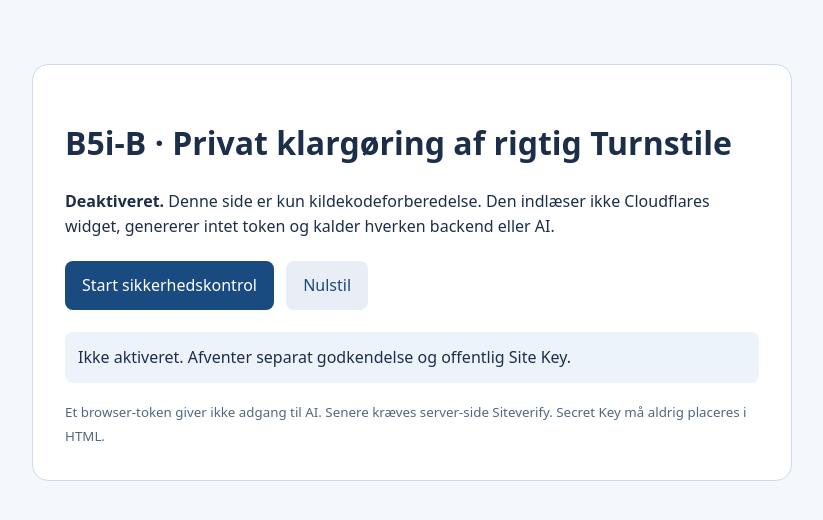
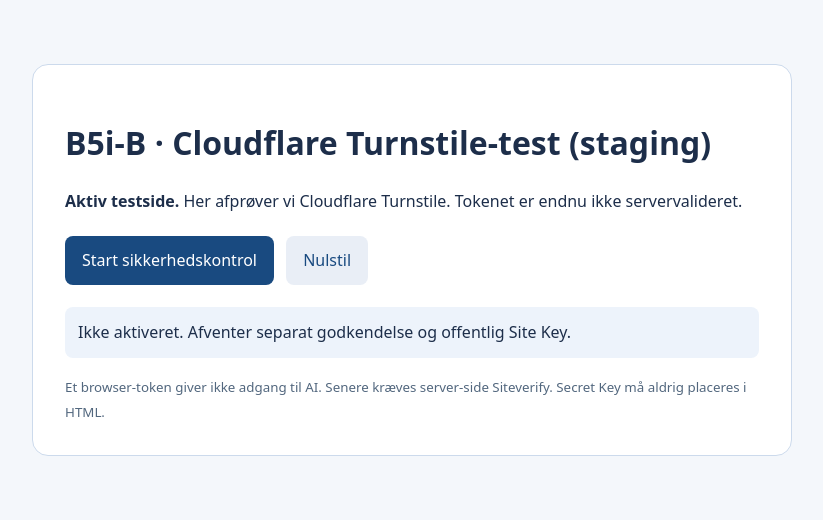
Before and after one commit to imadalimohammed/hylderuten-ai-staging, a plain HTML site: page turnstile-check/index.html in a window 1280 px wide. Shown: the whole page, without its empty margins (228-1051 px from the left). Drawn offline with Linux system fonts and the light colour scheme.

Commit message:
docs(staging): correct two stale Turnstile page descriptions only

```diff
--- a/turnstile-check/index.html
+++ b/turnstile-check/index.html
@@ -14,8 +14,8 @@ button:disabled{opacity:.5}.secondary{background:#e9eef6;color:#194a80}
 </head>
 <body>
 <main id="turnstile-live-root" data-activation="approved" data-public-sitekey="0x4AAAAAAF-bT9sITnY6h3cT">
-<h1>B5i-B · Privat klargøring af rigtig Turnstile</h1>
-<p><strong>Deaktiveret.</strong> Denne side er kun kildekodeforberedelse. Den indlæser ikke Cloudflares widget, genererer intet token og kalder hverken backend eller AI.</p>
+<h1>B5i-B · Cloudflare Turnstile-test (staging)</h1>
+<p><strong>Aktiv testside.</strong> Her afprøver vi Cloudflare Turnstile. Tokenet er endnu ikke servervalideret.</p>
 <div id="check-widget" aria-label="Plads til en fremtidig Turnstile-widget"></div>
 <button id="start-check" type="button">Start sikkerhedskontrol</button>
 <button id="reset-check" type="button" class="secondary">Nulstil</button>
```
